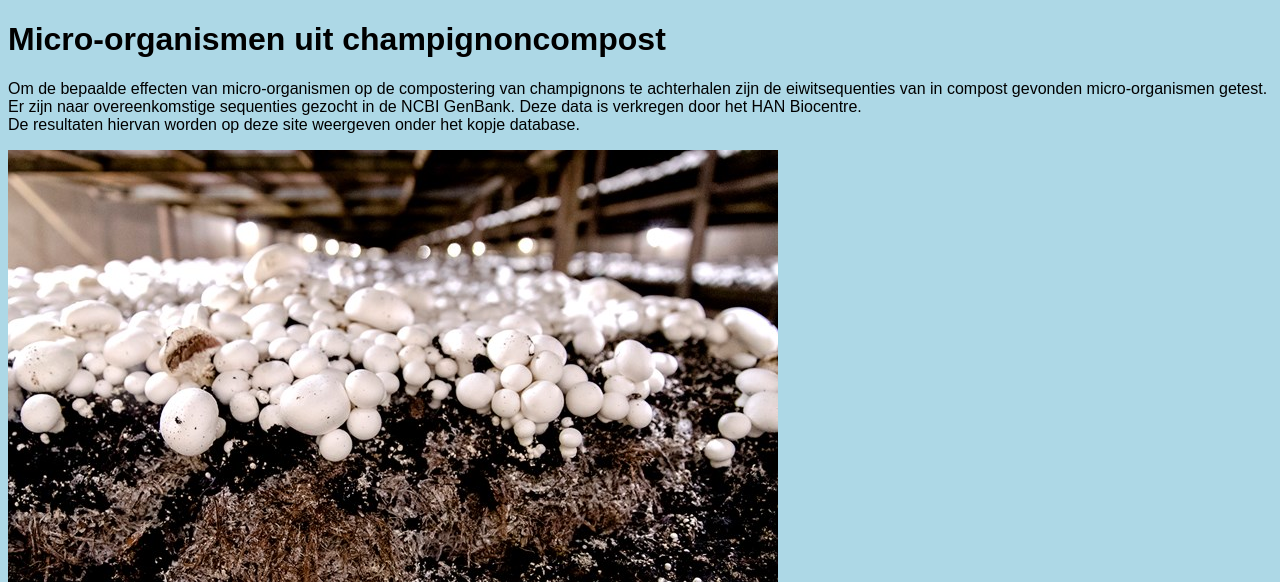
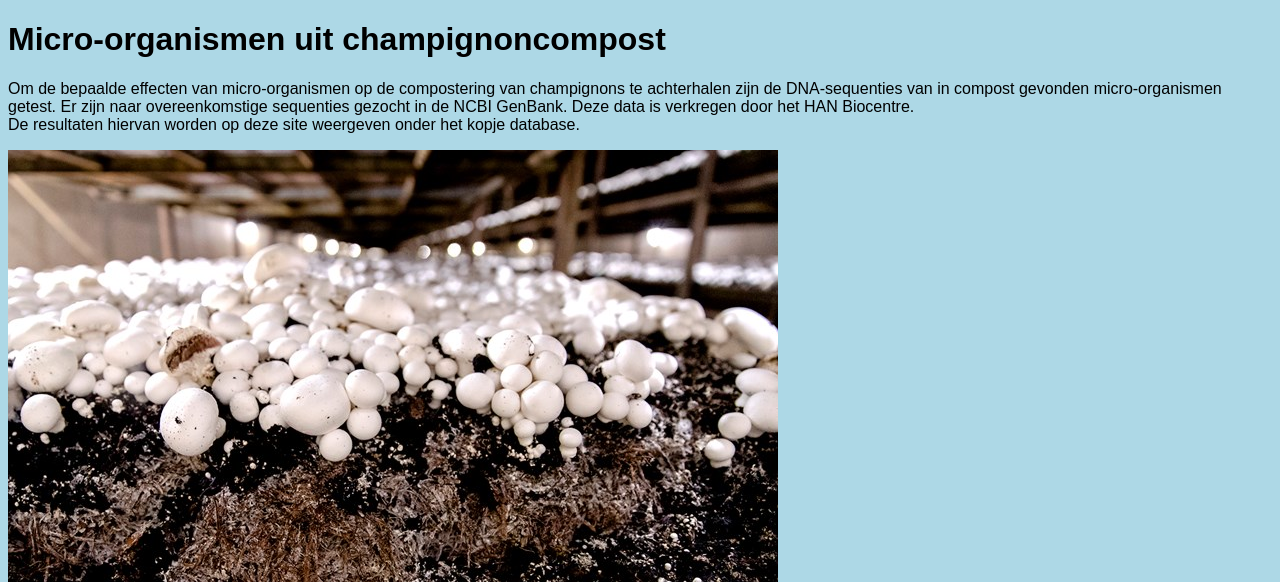
Before and after one commit to JasperVersantvoort/blok4afvink2, a Flask app: page / in a window 1280 px wide. Shown: the part 54-636 px from the top of the page. Run offline with Flask 2, Linux system fonts and the light colour scheme.

Commit message:
Nieuwe branc laatste aanpassing

```diff
--- a/templates/project.html
+++ b/templates/project.html
@@ -30,7 +30,7 @@
         <p>
             Om de bepaalde effecten van micro-organismen op de
             compostering van champignons te achterhalen zijn de
-            eiwitsequenties van in compost gevonden micro-organismen
+            DNA-sequenties van in compost gevonden micro-organismen
             getest. Er zijn naar overeenkomstige sequenties gezocht
             in de NCBI GenBank. Deze data is verkregen door het HAN
             Biocentre.
```
